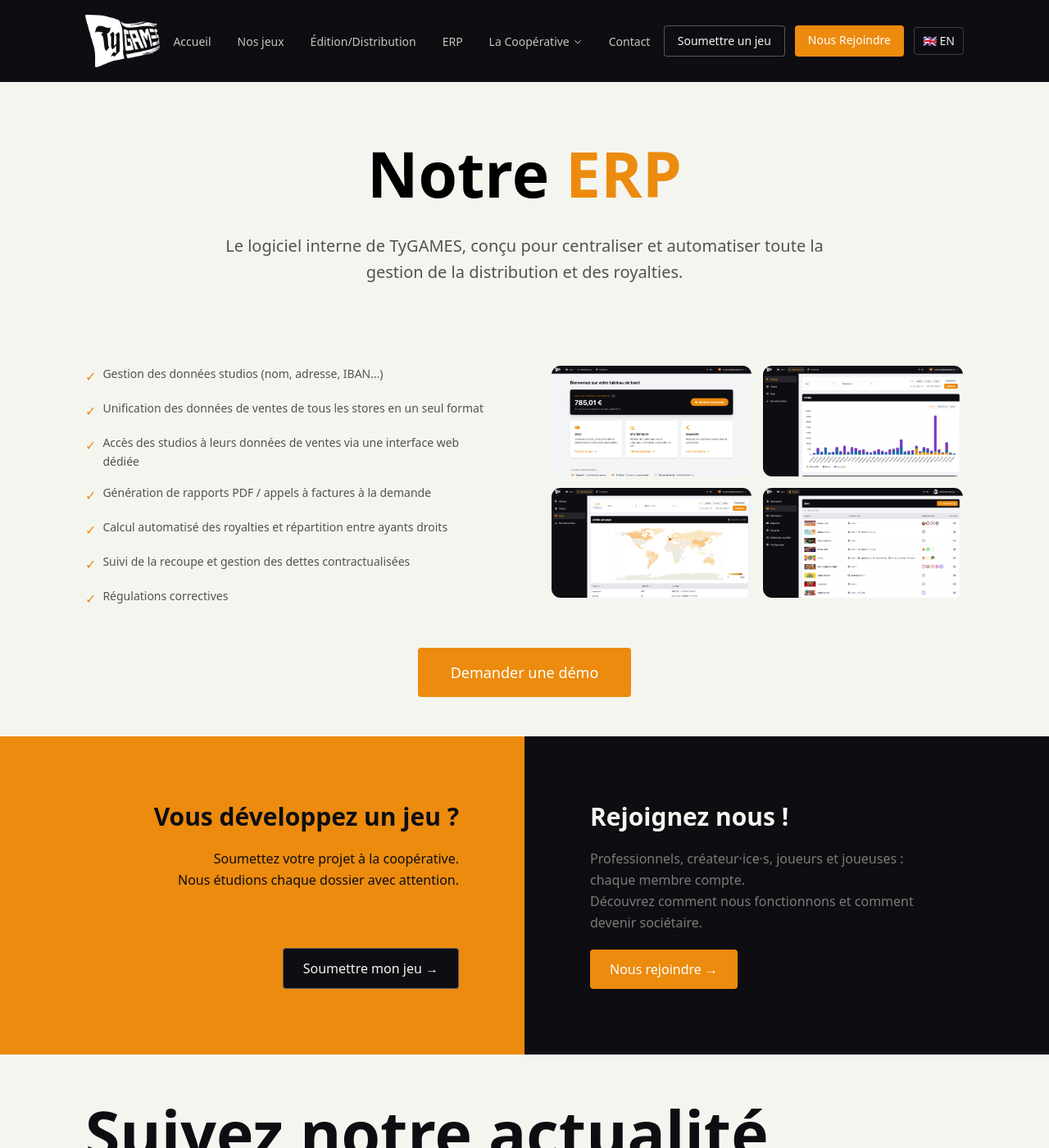
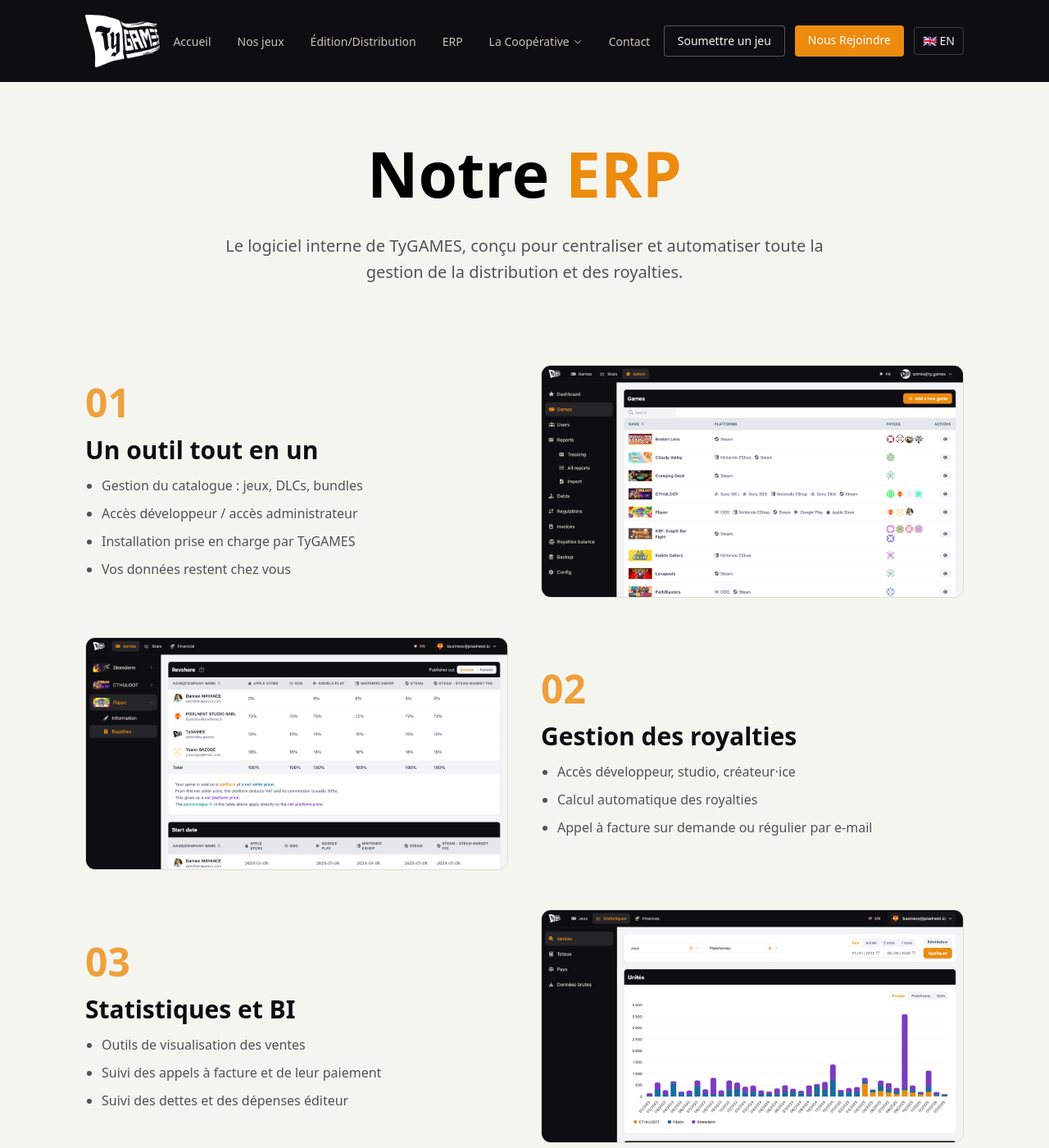
Before and after one commit to tygamesbzh/tygamesbzh.github.io, a Jekyll site: the page built from _pages_fr/erp.md, in a window 1280 px wide and 1400 px high. Shown: the whole window at 82% size. Built offline with Jekyll 4.4.1, drawn with Linux system fonts in a browser that asks for light colours; some of the changed text lies outside the part shown.

Commit message:
Add ERP page

```diff
--- a/_layouts/erp.html
+++ b/_layouts/erp.html
@@ -14,27 +14,27 @@
 </section>
 
 <section class="section-padding bg-offwhite text-ink">
-  <div class="section-container">
-    <div class="grid md:grid-cols-2 gap-16 items-start text-ink/70">
-      <ul class="space-y-4">
-        {% for item in page.features %}
-        <li class="checklist-item">
-          <span class="checklist-check">✓</span>
-          <span class="text-sm leading-relaxed">{{ item }}</span>
-        </li>
-        {% endfor %}
-      </ul>
+  <div class="section-container space-y-10 md:space-y-12">
+    {% for section in page.sections %}
+    {% assign odd = forloop.index0 | modulo: 2 %}
+    <div class="grid md:grid-cols-2 gap-6 md:gap-10 items-center">
+      <div{% if odd == 1 %} class="md:order-last"{% endif %}>
+        <span class="card-number block leading-none">{{ section.number }}</span>
+        <h2 class="font-heading font-bold text-2xl md:text-3xl text-ink mb-3">{{ section.heading }}</h2>
+        <ul class="list-disc list-outside pl-5 space-y-2 text-ink/70 leading-relaxed">
+          {% for bullet in section.bullets %}
+          <li>{{ bullet }}</li>
+          {% endfor %}
+        </ul>
+      </div>
 
-      <div class="grid grid-cols-2 gap-3">
-        {% for n in (1..4) %}
-        <a href="{{ '/assets/img/erp/erp' | append: n | append: '.png' | relative_url }}" target="_blank" rel="noopener" data-lightbox class="rounded-xl overflow-hidden bg-white/5 border border-white/10 hover:border-accent transition-colors">
-          <img src="{{ '/assets/img/erp/erp' | append: n | append: '.png' | relative_url }}" alt="{{ page.screenshot_alt }} {{ n }}" class="w-full">
-        </a>
-        {% endfor %}
-      </div>
+      <a href="{{ '/assets/img/erp/' | append: section.screenshot | relative_url }}" target="_blank" rel="noopener" data-lightbox class="block rounded-xl overflow-hidden border border-ink/10 hover:border-accent transition-colors">
+        <img src="{{ '/assets/img/erp/' | append: section.screenshot | relative_url }}" alt="{{ section.heading }}" class="w-full" loading="lazy">
+      </a>
     </div>
+    {% endfor %}
 
-    <div class="text-center mt-12">
+    <div class="text-center">
       <a href="mailto:{{ site.email }}?subject={{ page.cta_subject | uri_escape }}" class="btn-primary px-10 py-4 text-lg">{{ page.cta_label }}</a>
     </div>
   </div>
--- a/_pages_fr/erp.md
+++ b/_pages_fr/erp.md
@@ -8,13 +8,37 @@
 hero_subtitle: "Le logiciel interne de TyGAMES, conçu pour centraliser et automatiser toute la gestion de la distribution et des royalties."
 cta_label: "Demander une démo"
 cta_subject: "Demande de démo ERP"
-screenshot_alt: "ERPirate - capture"
-features:
-  - "Gestion des données studios (nom, adresse, IBAN…)"
-  - "Unification des données de ventes de tous les stores en un seul format"
-  - "Accès des studios à leurs données de ventes via une interface web dédiée"
-  - "Génération de rapports PDF / appels à factures à la demande"
-  - "Calcul automatisé des royalties et répartition entre ayants droits"
-  - "Suivi de la recoupe et gestion des dettes contractualisées"
-  - "Régulations correctives"
+sections:
+  - number: "01"
+    heading: "Un outil tout en un"
+    screenshot: erp4.png
+    bullets:
+      - "Gestion du catalogue : jeux, DLCs, bundles"
+      - "Accès développeur / accès administrateur"
+      - "Installation prise en charge par TyGAMES"
+      - "Vos données restent chez vous"
+  - number: "02"
+    heading: "Gestion des royalties"
+    screenshot: erp1.png
+    bullets:
+      - "Accès développeur, studio, créateur·ice"
+      - "Calcul automatique des royalties"
+      - "Appel à facture sur demande ou régulier par e-mail"
+  - number: "03"
+    heading: "Statistiques et BI"
+    screenshot: erp2.png
+    bullets:
+      - "Outils de visualisation des ventes"
+      - "Suivi des appels à facture et de leur paiement"
+      - "Suivi des dettes et des dépenses éditeur"
+  - number: "04"
+    heading: "Administration de l'activité"
+    screenshot: erp3.png
+    bullets:
+      - "Import pour toutes les plateformes (PC, consoles, mobile)"
+      - "Configuration simplifiée des jeux et des utilisateurs"
+      - "Suivi de la recoupe"
+      - "Saisie des dépenses"
+      - "Régulations correctives"
+      - "Développement de fonctionnalités personnalisées possibles"
 ---
--- a/assets/css/output.css
+++ b/assets/css/output.css
@@ -1673,6 +1673,18 @@
   margin-bottom: calc(1.5rem * var(--tw-space-y-reverse));
 }
 
+.space-y-16 > :not([hidden]) ~ :not([hidden]) {
+  --tw-space-y-reverse: 0;
+  margin-top: calc(4rem * calc(1 - var(--tw-space-y-reverse)));
+  margin-bottom: calc(4rem * var(--tw-space-y-reverse));
+}
+
+.space-y-10 > :not([hidden]) ~ :not([hidden]) {
+  --tw-space-y-reverse: 0;
+  margin-top: calc(2.5rem * calc(1 - var(--tw-space-y-reverse)));
+  margin-bottom: calc(2.5rem * var(--tw-space-y-reverse));
+}
+
 .divide-y > :not([hidden]) ~ :not([hidden]) {
   --tw-divide-y-reverse: 0;
   border-top-width: calc(1px * calc(1 - var(--tw-divide-y-reverse)));
@@ -2482,6 +2494,22 @@
     gap: 5rem;
   }
 
+  .md\:gap-10 {
+    gap: 2.5rem;
+  }
+
+  .md\:space-y-24 > :not([hidden]) ~ :not([hidden]) {
+    --tw-space-y-reverse: 0;
+    margin-top: calc(6rem * calc(1 - var(--tw-space-y-reverse)));
+    margin-bottom: calc(6rem * var(--tw-space-y-reverse));
+  }
+
+  .md\:space-y-12 > :not([hidden]) ~ :not([hidden]) {
+    --tw-space-y-reverse: 0;
+    margin-top: calc(3rem * calc(1 - var(--tw-space-y-reverse)));
+    margin-bottom: calc(3rem * var(--tw-space-y-reverse));
+  }
+
   .md\:border-t-0 {
     border-top-width: 0px;
   }
```
Also changed, not shown: _pages_en/erp.md (+33 -9 lines), _pages_en/invest.md (+1 -1 lines), assets/img/erp/erp1.png, assets/img/erp/erp3.png, assets/img/erp/erp4.png.
